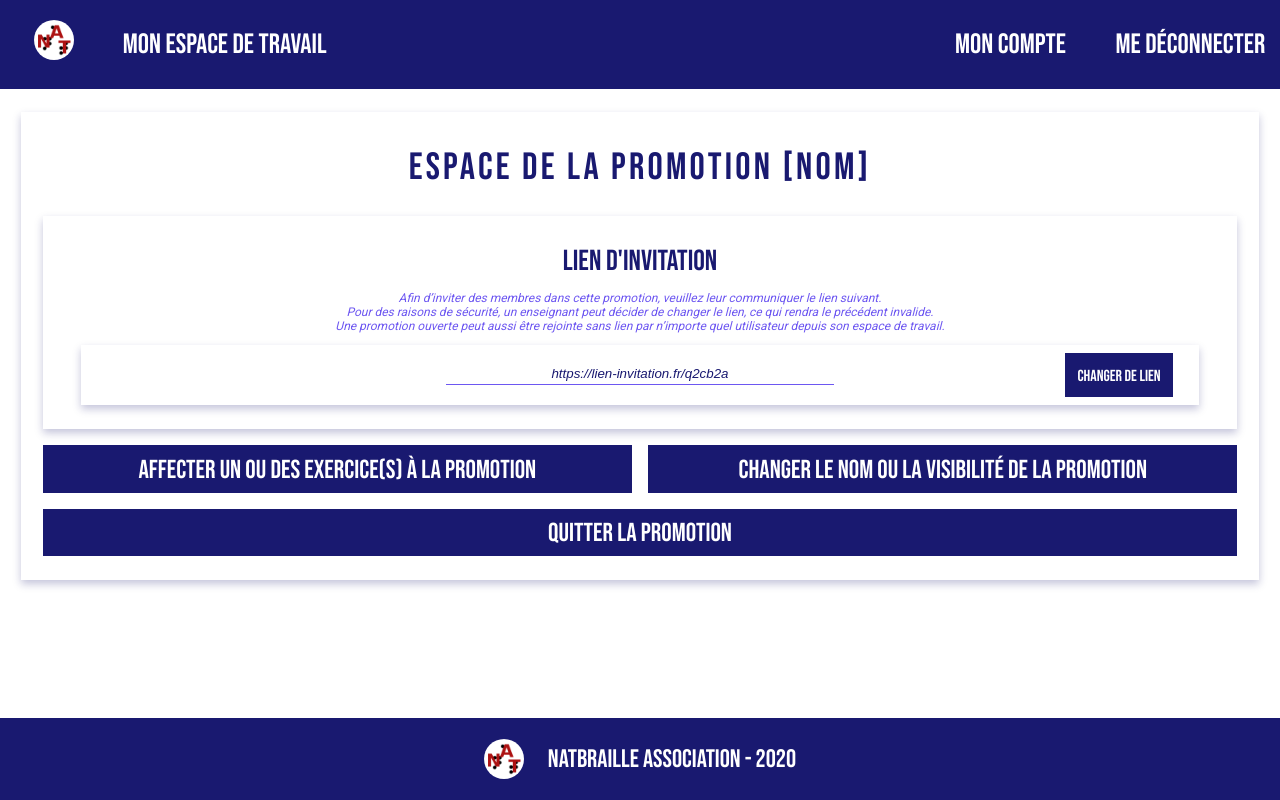
After one commit to dblasko/natbraille-classrooms, a PHP site: page /promo.html in a window 1280 px wide. The commit adds this page. Run offline with PHP 8.4, Linux system fonts and the light colour scheme.

Commit message:
added first part of the promotion space prototype

```diff
--- /dev/null
+++ b/prototypes/Daniel/promo.css
@@ -0,0 +1,67 @@
+body>div {
+    margin: 11vh 1vw;
+}
+
+#promotion-space {
+    padding: 1vh 1.7vw;
+    margin-top: 14vh;
+    text-align: center;
+}
+
+#promotion-space .title-2 {
+    margin-top: 3vh;
+    margin-bottom: 0.3vh;
+    padding-bottom: 0vh;
+}
+
+#promotion-space > .card {
+    padding-right: 3vw;
+    padding-left: 3vw;
+    padding-bottom: 3vh;
+}
+
+#invite-link-card {
+    display: flex;
+    flex-direction: row;
+    justify-content: space-between;
+    position: relative;
+    height: 6.5vh;
+}
+
+#invite-link-card > input {
+    width: 30vw;
+    text-align: center;
+    margin: auto;
+    border-bottom: 1px solid #6D57F1;
+    color: #191970;
+    padding-bottom: 0.3vh;
+}
+
+#invite-link-card > .button {
+    position: absolute;
+    margin: 0px;
+    top: 1vh;
+    right: 2vw;
+    height: 5.5vh;
+    font-size: 16px;
+}
+
+#row-1 {
+    display: flex;
+    flex-direction: row;
+    justify-content: space-between;
+    margin: 2vh 0vh 2vh 0vh;
+}
+
+#row-1 > * {
+    flex: 1;
+}
+
+#row-1 > .button:first-child {
+    margin-right: 2vh;
+}
+
+#row-2 > .button {
+    width: 100%;
+    margin-bottom: 2vh;
+}
--- /dev/null
+++ b/prototypes/Daniel/promo.html
@@ -0,0 +1,50 @@
+<!DOCTYPE html>
+<html lang="fr">
+
+<head>
+    <meta charset="UTF-8">
+    <meta name="viewport" content="width=device-width, initial-scale=1.0">
+    <link href="style.css" rel="stylesheet">
+    <link href="promo.css" rel="stylesheet">
+    <title>Espace de la promotion [nom]</title>
+</head>
+
+<body>
+<header>
+    <img src="logo.png" alt="Logo de l'association NatBraille.">
+    <a href="accueil.html" class="headerLink">Mon espace de travail</a>
+    <div class="header-right">
+        <a href="#signin" class="headerLink">Mon compte</a>
+        <a href="#login" class="headerLink" onclick="simulateLogin(event)">Me déconnecter</a>
+    </div>
+</header>
+
+<div class="card" id="promotion-space">
+    <h1 class="title-1">Espace de la promotion [NOM]</h1>
+    <div class="card">
+        <h2 class="title-2">Lien d'invitation</h2>
+        <p class="helper-text">
+            Afin d’inviter des membres dans cette promotion, veuillez leur communiquer le lien suivant. <br/> Pour des raisons de sécurité, un enseignant peut décider de changer le lien, ce qui rendra le précédent invalide.<br/> Une promotion ouverte peut aussi être rejointe sans lien par n’importe quel utilisateur depuis son espace de travail.
+        </p>
+        <div class="card" id="invite-link-card">
+            <label for="invite-link" class="accessibility-label">Lien d'invitation de la promotion :</label>
+            <input readonly value="https://lien-invitation.fr/q2cb2a" type="text" name="invite-link" id="invite-link" class="form-input"/>
+            <button class="button">Changer de lien</button>
+        </div>
+    </div>
+    <div id="row-1">
+        <button id="t1" class="button">Affecter un ou des exercice(s) à la promotion</button>
+        <button class="button">Changer le nom ou la visibilité de la promotion</button>
+    </div>
+    <div id="row-2">
+        <button class="button">Quitter la promotion</button>
+    </div>
+</div>
+
+<footer>
+    <img src="logo.png" alt="Logo de l'association NatBraille." />
+    <p>NATBRAILLE ASSOCIATION - 2020</p>
+</footer>
+</body>
+
+</html>
--- a/prototypes/Daniel/style.css
+++ b/prototypes/Daniel/style.css
@@ -125,7 +125,7 @@ header img {
 }
 
 
-.link {
+.link, .helper-text {
     font-style: italic;
     font-size: 12px;
     color: #6D57F1;
```
